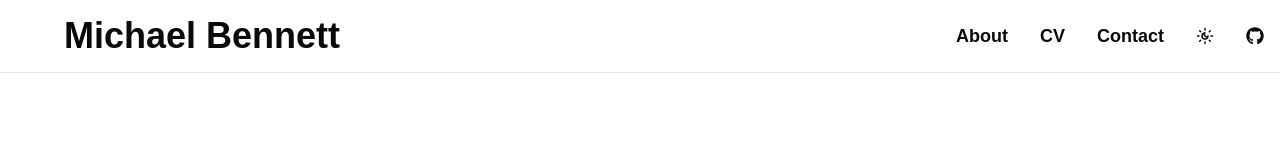
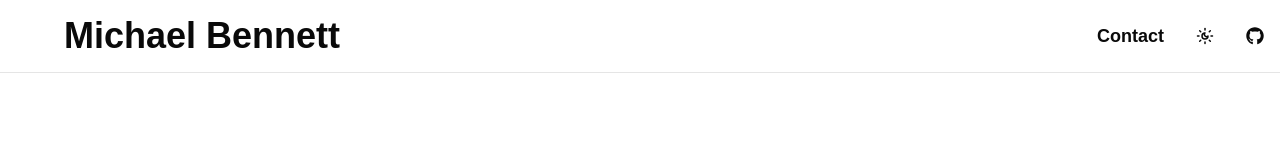
Before and after one commit to michaelbennett99/michaeldabennett.com, a Next.js app: page / in a window 1280 px wide. Shown: the top 146 px of the page. Built offline with nearby package versions, Linux system fonts and the light colour scheme.

Commit message:
remove about and cv from nav bar

```diff
--- a/src/app/_components/nav_bar.tsx
+++ b/src/app/_components/nav_bar.tsx
@@ -27,7 +27,5 @@ export default function NavBar() {
 }
 
 const links = [
-  { href: "/about", label: "About" },
-  { href: "/cv", label: "CV" },
   { href: "/contact", label: "Contact" },
 ]
```
